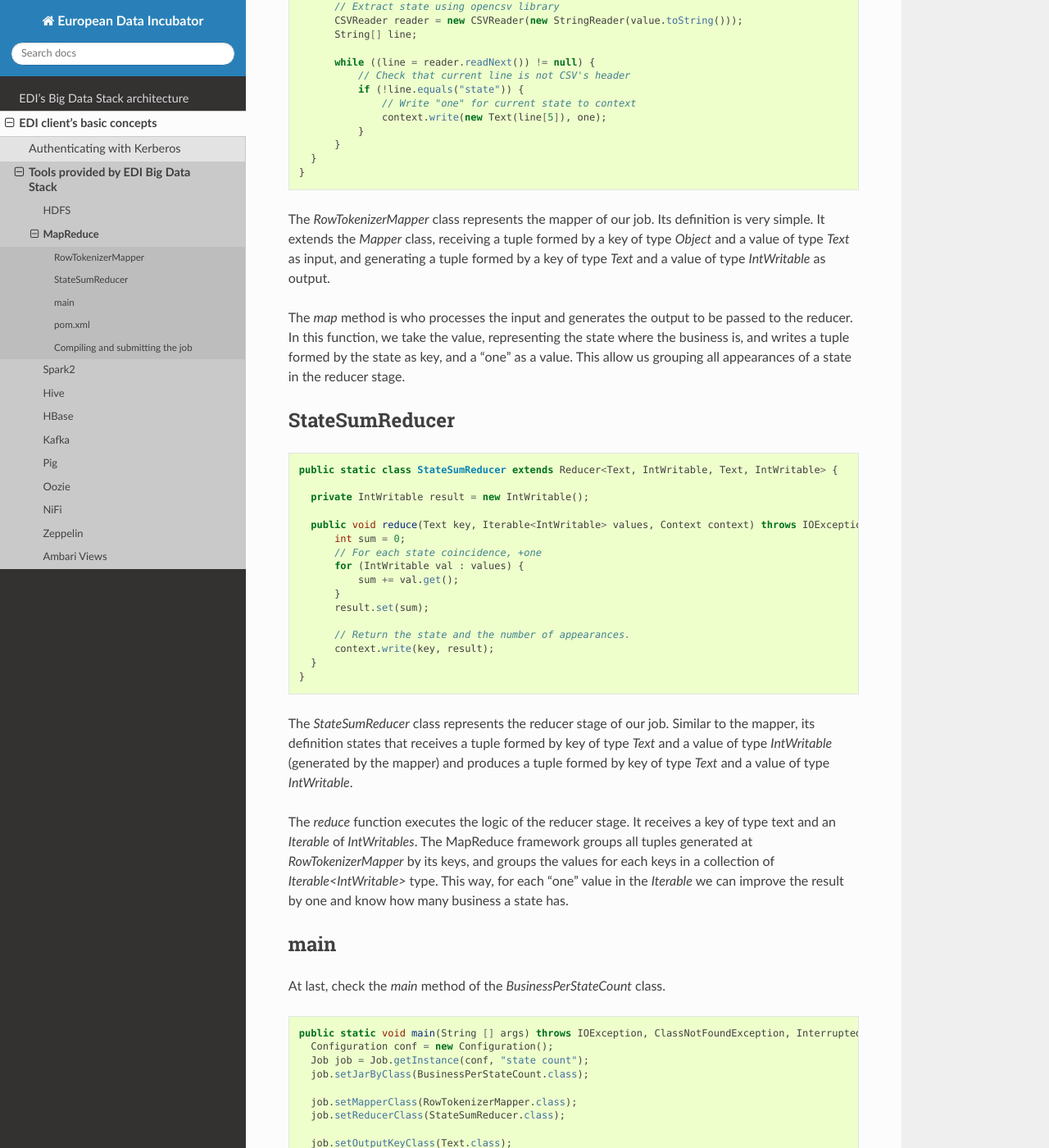
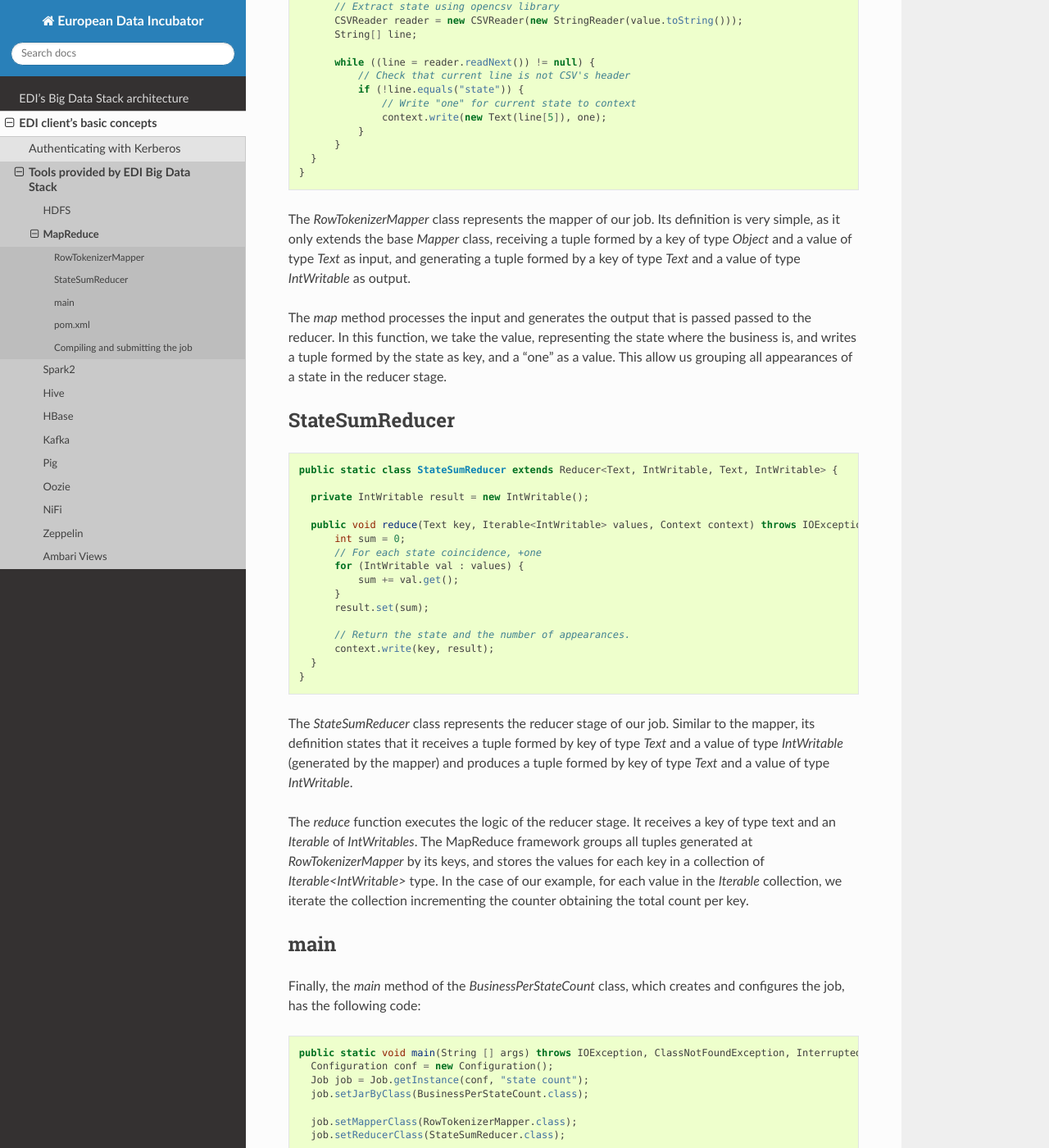
Before and after one commit to edincubator/edi-doc, a Sphinx documentation site: the page built from source/big-data-stack/tools/map-reduce.rst, in a window 1280 px wide and 1400 px high, scrolled down 833 px. Shown: the whole window at 82% size. Built offline with Sphinx 7.4.7 and the Read the Docs theme 2.0.0, drawn with Linux system fonts in a browser that asks for light colours; some of the changed text lies outside the part shown.

Commit message:
Minor changes to text

```diff
--- a/source/big-data-stack/tools/hdfs.rst
+++ b/source/big-data-stack/tools/hdfs.rst
@@ -55,8 +55,8 @@ Every selected team at EDI has its own workspace at /user/<username> directory.
 
 
 As you can see, the command for manipulating files and directories at HDFS is
-`hdfs dfs`. Indistinctly, you can youse `hadoop fs` command too. You can get a
-complete overview of all operations provided by this command at
+`hdfs dfs`. Indistinctly, you can use `hadoop fs` command too. The complete
+description of all the operations provided by this command is available at
 `Apache Hadoop File System Shell Guide <https://hadoop.apache.org/docs/r2.7.3/hadoop-project-dist/hadoop-common/FileSystemShell.html>`_.
 
 .. note::
--- a/source/big-data-stack/tools/map-reduce.rst
+++ b/source/big-data-stack/tools/map-reduce.rst
@@ -10,11 +10,11 @@ MapReduce
 =========
 
 EDI Big Data Stack provides the MapReduce implementation over YARN. Following the
-example started at :ref:`hdfs`, we have created a simple example that shows how
+example started at :ref:`hdfs`, we have created a minimal example that shows how
 to count how many Yelp businesses are in each USA state, and how to submit
 this MapReduce to EDI Big Data Stack.
 
-Fist, you must clone the repository containing examples and move into
+First, you must clone the repository containing the examples and move into the
 `mrexample` dir.
 
 .. code-block:: console
@@ -23,10 +23,10 @@ Fist, you must clone the repository containing examples and move into
   $ cd stack-examples/mrexample
 
 The relevant files at this project are `BusinessPerStateCount.java` and
-`pom.xml`. Next we are going to inspect `BusinessPerStateCount.java` file.
+`pom.xml`. Later, we are going to inspect `BusinessPerStateCount.java` file.
 
-`BusinessPerStateCount.java` file contains the unique and main class of this
-MapReduce job. `BusinessPerStateCount` class contains two subclasses:
+The `BusinessPerStateCount.java` file contains the unique and main class of this
+MapReduce job, the `BusinessPerStateCount` class, and two inner classes,
 `RowTokenizerMapper` and `StateSumReducer`.
 
 RowTokenizerMapper
@@ -55,11 +55,11 @@ RowTokenizerMapper
 
 
 The `RowTokenizerMapper` class represents the mapper of our job. Its definition
-is very simple. It extends the `Mapper` class, receiving a tuple formed by a
+is very simple, as it only extends the base `Mapper` class, receiving a tuple formed by a
 key of type `Object` and a value of type `Text` as input, and generating a tuple
 formed by a key of type `Text` and a value of type `IntWritable` as output.
 
-The `map` method is who processes the input and generates the output to be
+The `map` method processes the input and generates the output that is passed
 passed to the reducer. In this function, we take the value, representing the
 state where the business is, and writes a tuple formed by the state as key, and
 a "one" as a value. This allow us grouping all appearances of a state in the
@@ -89,21 +89,22 @@ StateSumReducer
   }
 
 The `StateSumReducer` class represents the reducer stage of our job. Similar to
-the mapper, its definition states that receives a tuple formed by key of type
+the mapper, its definition states that it receives a tuple formed by key of type
 `Text` and a value of type `IntWritable` (generated by the mapper) and produces
 a tuple formed by key of type `Text` and a value of type `IntWritable`.
 
 The `reduce` function executes the logic of the reducer stage. It receives a key
 of type text and an `Iterable` of `IntWritables`. The MapReduce framework groups
-all tuples generated at `RowTokenizerMapper` by its keys, and groups the values
-for each keys in a collection of `Iterable<IntWritable>` type. This way, for
-each "one" value in the `Iterable` we can improve the result by one and know
-how many business a state has.
+all tuples generated at `RowTokenizerMapper` by its keys, and stores the values
+for each key in a collection of `Iterable<IntWritable>` type. In the case of
+our example, for each value in the `Iterable` collection, we iterate the
+collection incrementing the counter obtaining the total count per key.
 
 main
 ----
 
-At last, check the `main` method of the `BusinessPerStateCount` class.
+Finally, the `main` method of the `BusinessPerStateCount` class, which creates
+and configures the job, has the following code:
 
 .. code-block:: java
 
@@ -124,9 +125,9 @@ At last, check the `main` method of the `BusinessPerStateCount` class.
     System.exit(job.waitForCompletion(true) ? 0 : 1);
   }
 
-In the main method, the MapReduce job is configured. Concretely, in this example
-mapper and reducer classes, output key and value classes and input and output
-directories (taken from the CLI when launching the job) are set.
+In the main method, the MapReduce job is configured. Concretely, this examples
+sets the mapper and reducer classes, the output key and value classes and the
+input and output directories (taken from the CLI when launching the job).
 
 pom.xml
 -------
@@ -200,14 +201,14 @@ of the libraries. For more information check :ref:`tools-and-versions`.
 Compiling and submitting the job
 --------------------------------
 
-At first, you must create the java package and copy it to your workspace:
+First, you must create the java package and copy it to your workspace:
 
 .. code-block:: console
 
   $ mvn clean compile assembly:single
   $ cp target/mr-example-1.0-SNAPSHOT-jar-with-dependencies.jar <workdir>
 
-Next, at stack-client docker cointainer, we can submit the job using the
+Next, using stack-client docker cointainer, we can submit the job with the
 `hadoop jar` command:
 
 .. code-block:: console
@@ -292,14 +293,20 @@ Next, at stack-client docker cointainer, we can submit the job using the
   		Bytes Written=425
   #
 
-The job is executed successfully and the result put at
-`/user/<username>/state-count-output` directory. In case of any error, it will be
-shown at console. For further details about the job, you can check the
-ResourceManager UI at |resourcemanager_url|.
+If the job is successfully executed, the result is written to the
+`/user/<username>/state-count-output` directory. In case of any problem during
+its execution, the error will be printed to the console. For further details
+about the job, you can check the ResourceManager UI at |resourcemanager_url|.
 
-At last, if you check the output directory, you will see the result of the job
-at part-r-00000 file. The execution of this job generated a single file as a
-single reducer is executed.
+Finally, if you check the output directory, you will see the result of the job
+as a part-r-00000 file. The execution of this job generated a single file because
+only one reducer is executed. However, the output could be split into different
+files if more reducers were required to perform the job.
+
+Then, we can list the files inside the output directory and print, directly to
+the console, the contents of the generated file.
+The `-cat` parameter shows the contents of the file, showing the number of
+businesses for each USA state obtained as the result of the map reduce job.
 
 .. code-block:: console
 
@@ -377,6 +384,3 @@ single reducer is executed.
   XGL	4
   ZET	1
   #
-
-`-cat` parameter shows the contents of the file, showing the number of
-businesses for each USA state, although some cleaning is still need.
--- a/source/big-data-stack/tools/spark2.rst
+++ b/source/big-data-stack/tools/spark2.rst
@@ -244,8 +244,8 @@ spark-submit
 ------------
 
 In order to execute the same job in a distributed way, we are going to code the
-previous instructions into a Python file. You can find yelp_example.py in
-`spark2example` folder from
+previous instructions into a Python file. You can find yelp_example.py inside
+the `spark2example` folder from
 `stack-client examples <https://github.com/edincubator/stack-examples>`_.
 
 .. code-block:: python
```
Also changed, not shown: other parts of source/big-data-stack/tools/spark2.rst (+1 -1 lines), source/big-data-stack/basic-concepts.rst (+9 -8 lines).
